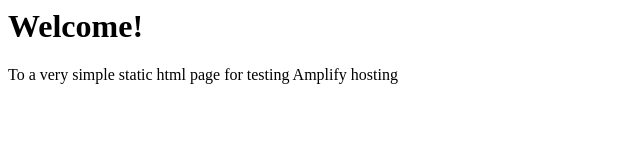
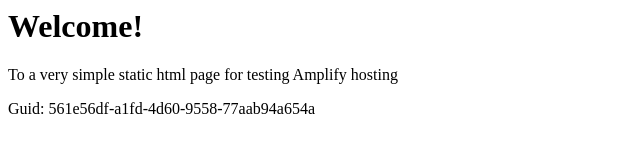
Before and after one commit to aws-aemilia-syd/Github-PR-Commit-Integration-Test-DoNotTouch-v1-preprod-ap-southeast-2, a website: page src/index.html in a window 1280 px wide. Shown: the whole page, without its empty margins (0-640 px from the left). Drawn offline with Linux system fonts and the light colour scheme.

Commit message:
commit from integ tests

```diff
--- a/src/index.html
+++ b/src/index.html
@@ -1,3 +1,5 @@
+
+
 <html lang="en">
 
 <head>
@@ -10,6 +12,6 @@
 <body>
     <h1>Welcome!</h1>
     <p>To a very simple static html page for testing Amplify hosting</p>
-</body>
+    <p>Guid: 561e56df-a1fd-4d60-9558-77aab94a654a</p></body>
 
 </html>
```
